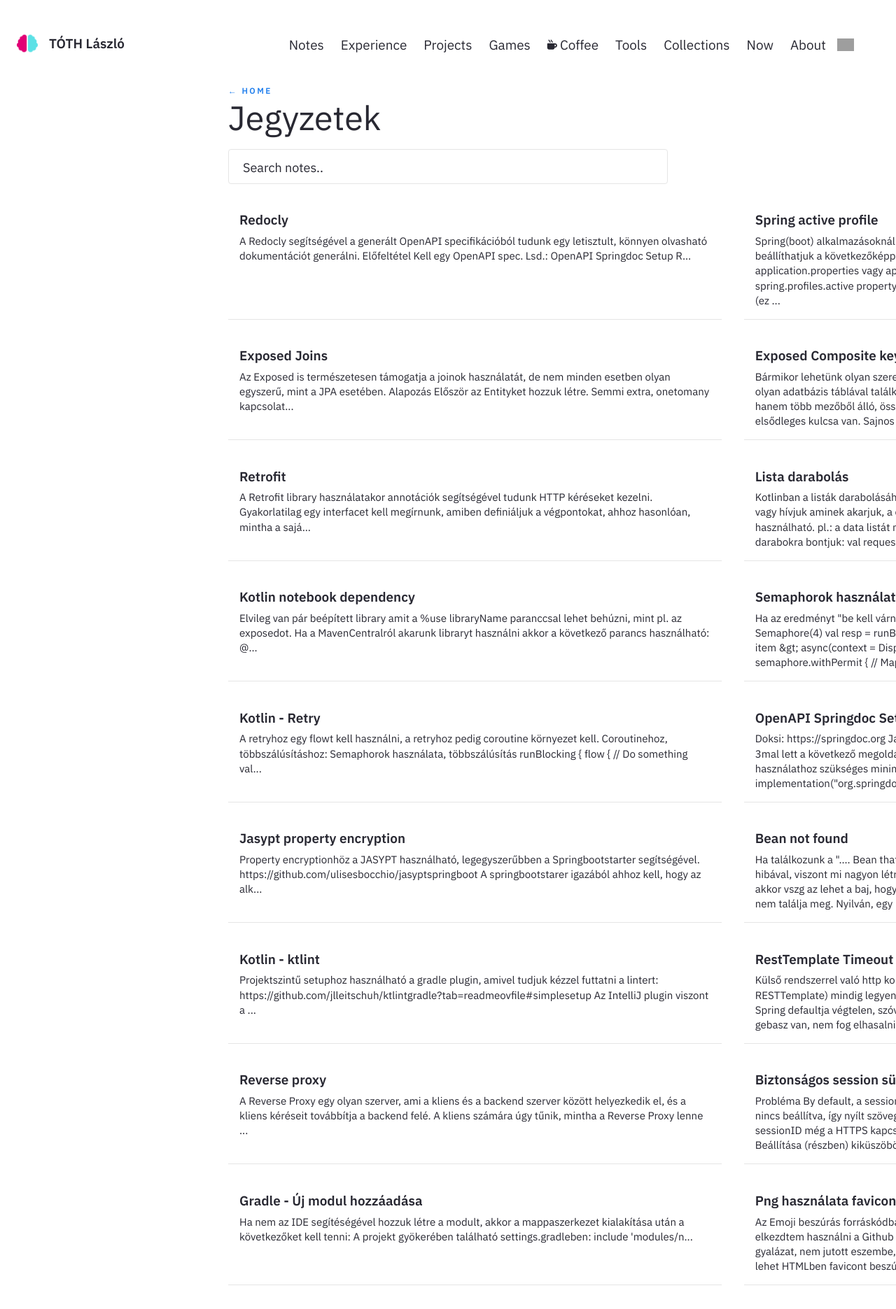
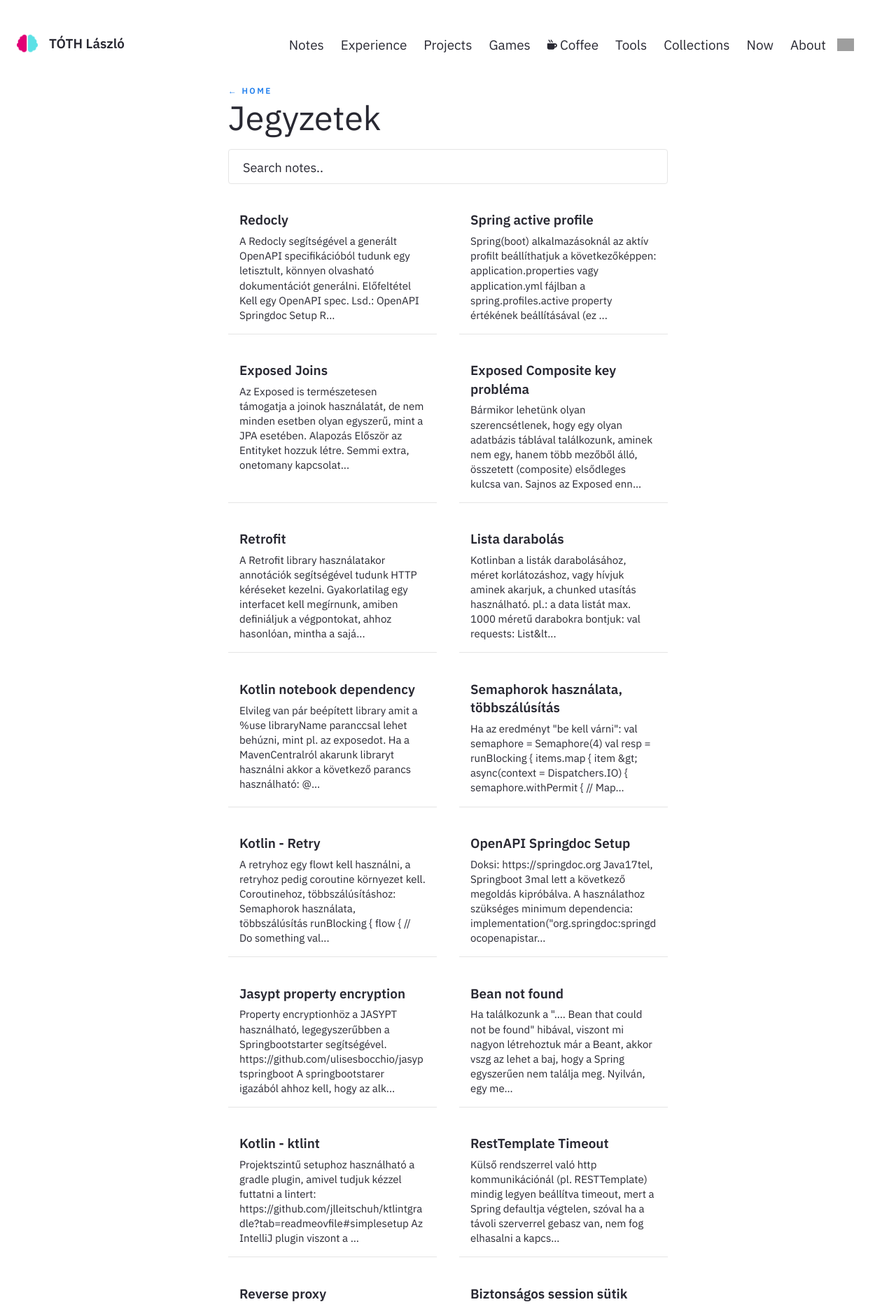
Before and after one commit to tothlp/tothlp.github.io, a Jekyll site: the page built from pages/notes.md, in a window 1280 px wide. Shown: the top 1871 px of the page at 70% size. Built offline with Jekyll 4.4.1, drawn with Linux system fonts in a browser that asks for light colours; nearby versions of some CDN libraries; grey boxes are pictures that could not be loaded.

Commit message:
fix: close #27 width issue

```diff
--- a/assets/css/style.css
+++ b/assets/css/style.css
@@ -237,6 +237,8 @@
     color: var(--color-text-main) !important;
     margin: 0;
     font-size: var(--text-s) !important;
+    overflow-wrap: break-word;
+
 }
 
 /* 06. Related Notes */
@@ -306,6 +308,8 @@
     display: block;
     padding: 1rem;
     border-bottom: 1px solid var(--color-border-light);
+    max-width: 100%;
+    overflow: auto;
 }
 
 .notelist-feed:hover {
```
